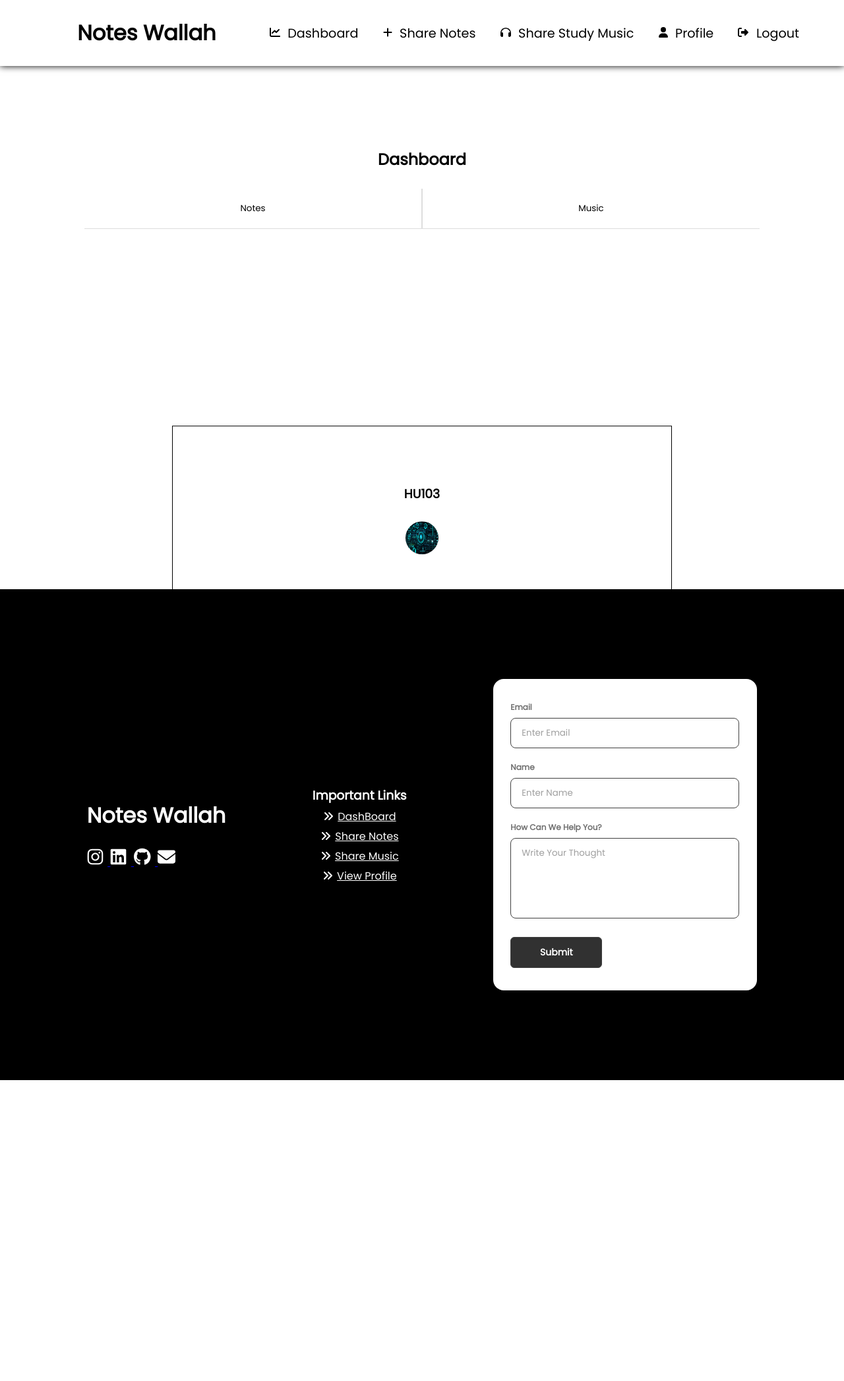
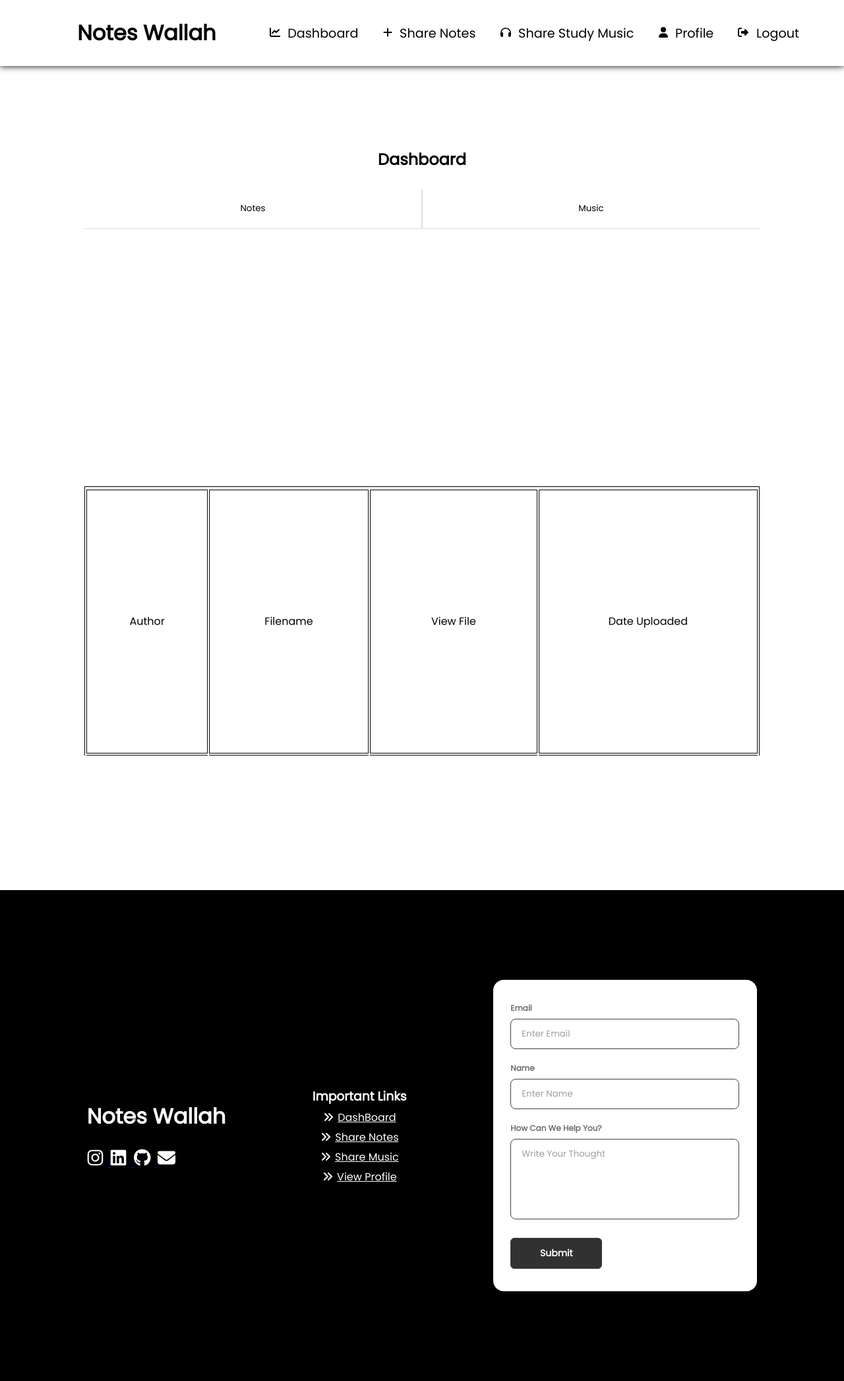
Before and after one commit to snig-code16/NotesWallah, a Flask app: page /dashboard in a window 1280 px wide. Shown: the whole page at 66% size. Before the commit the page ends 1637 px from the top, so only its background shows below. Run offline with Flask 3, Linux system fonts and the light colour scheme.

Commit message:
Update 1.03: DashBoard UI changed, post author profile page changed

```diff
--- a/app.py
+++ b/app.py
@@ -203,7 +203,9 @@ def profile():
 def author_profile(user_id):
     user = User.query.get(user_id)
     if user:
-        return render_template('author_profile.html', user=user)
+        user_profile_picture = user.profile_picture.replace('static/', '')
+        user_profile_picture = f"{{{url_for('static', filename={user_profile_picture})}}}"
+        return render_template('author_profile.html', user=user, user_profile_picture = user_profile_picture)
     else:
         abort(404)
 
--- a/static/style.css
+++ b/static/style.css
@@ -79,7 +79,7 @@ nav .nav-links a:hover {
     /* height: auto; */
     overflow-y: scroll;
     /* padding: 15vh 0; */
-    /* margin: 15vh 0; */
+    margin: 15vh 0;
 }
 .container::-webkit-scrollbar {
     display: none;
@@ -188,7 +188,7 @@ nav .nav-links a:hover {
     flex-direction: column;
     align-items: center;
     justify-content: center;
-    margin: 30% 0;
+    margin: 30vh 0;
     /* overflow-x: hidden; */
 }
 
@@ -440,3 +440,18 @@ svg {
         height: 25;
     }
 }
+
+table {
+    height: 100vh;
+    width: 100%;
+    overflow-y:  scroll;
+    border: 1px solid black;
+    position: absolute;
+    top: 50%;
+}
+
+tr, td {
+    text-align: center;
+    padding: 0 3vh;
+    border: 1px solid black;
+}
--- a/templates/author_profile.html
+++ b/templates/author_profile.html
@@ -53,7 +53,7 @@
             <h2 class="card-title" style="margin: 5vh 0;">Author Profile</h2>
 
             <div class="author-details" style="display: flex; flex-direction: column; align-items: center; justify-content: center;">
-                <img src="{{ user.profile_picture }}" alt="Author's Profile Picture" width="300px" style="border-radius: 50%; aspect-ratio: 1/1; size: cover; border: 1px solid black; margin: 0 0 2vh 0;">
+                <img src="{{ user_profile_picture }}" alt="Author's Profile Picture" width="300px" style="border-radius: 50%; aspect-ratio: 1/1; size: cover; border: 1px solid black; margin: 0 0 2vh 0;">
                 <h3>{{ user.username }}</h3>
                 <p>Email: {{ user.email }}</p>
             </div>
--- a/templates/dashboard.html
+++ b/templates/dashboard.html
@@ -4,7 +4,8 @@
     <span id="mobileFriendlyHeader"
         style="display: flex; align-items: center; justify-content: space-between; margin: auto;">
         <a href="/dashboard" class="nav-brand">Notes Wallah</a>
-        <button id="hamburgerIcon" onclick="openMenu()"><svg xmlns="http://www.w3.org/2000/svg" height="30" width="30" viewBox="0 0 448 512" style="margin-right: 5vh;">
+        <button id="hamburgerIcon" onclick="openMenu()"><svg xmlns="http://www.w3.org/2000/svg" height="30" width="30"
+                viewBox="0 0 448 512" style="margin-right: 5vh;">
                 <path fill="#000000"
                     d="M0 96C0 78.3 14.3 64 32 64H416c17.7 0 32 14.3 32 32s-14.3 32-32 32H32C14.3 128 0 113.7 0 96zM0 256c0-17.7 14.3-32 32-32H416c17.7 0 32 14.3 32 32s-14.3 32-32 32H32c-17.7 0-32-14.3-32-32zM448 416c0 17.7-14.3 32-32 32H32c-17.7 0-32-14.3-32-32s14.3-32 32-32H416c17.7 0 32 14.3 32 32z" />
             </svg></button>
@@ -60,8 +61,17 @@
 <div class="tab-container">
     <div class="tabContent" id="notes"
         style="position: absolute; width: 100%; display: flex; flex-direction: column; align-items: center; justify-content: center;">
-        {% for post_detail in post_details %}
-        <a href="{{ url_for('view_post', post_id=post_detail.post.id) }}"
+        <table>
+            <th>
+                <tr>
+                    <td>Author</td>
+                    <td>Filename</td>
+                    <td>View File</t>
+                    <td>Date Uploaded</td>
+                </tr>
+            </th>
+            {% for post_detail in post_details %}
+            <!-- <a href="{{ url_for('view_post', post_id=post_detail.post.id) }}"
             style="color: black;text-decoration: none;margin-top: 5vh;display: flex;flex-direction: column;align-items: center;justify-content: center; width: 70%;">
             <div class="post-container"
                 style="display: flex; flex-direction: column; align-items: center; justify-content: center; width: 70%; border: 1px solid black; padding: 20px; margin-top: 5vh;">
@@ -76,8 +86,19 @@
                 <p>{{ post_detail.post.posted_at.strftime('%Y-%m-%d %H:%M:%S') }}</p>
 
             </div>
-        </a>
-        {% endfor %}
+        </a> -->
+            <tr>
+                <td><a style="display: flex; align-items: center; justify-content: center; gap: 2px;"
+                        href="{{ url_for('author_profile', user_id=post_detail.post.author.id) }}">
+                        <img src="{{post_detail.author_profile_picture}}" alt="Author" width="30" height="30" style="border-radius: 50%; background-size: cover; aspect-ratio: 1/1;">{{post_detail.post.author.username}}</a>
+                </td>
+                <td>{{post_detail.post.file_name}}</td>
+                <td><a href="{{ url_for('view_post', post_id=post_detail.post.id) }}">Click Here To view</a>
+                </td>
+                <td>{{post_detail.post.posted_at}}</td>
+            </tr>
+            {% endfor %}
+        </table>
     </div>
     <div id="music" class="tabContent" style="grid-template-columns: repeat(2, 1fr); gap: 10px;">
         {% for music in musiclist %}
@@ -90,8 +111,9 @@
                     {{music.music.posted_at.strftime("%Y %H:%M:%S")}}
                 </p>
             </span>
-            <iframe width="500" height="300" id="musicFrame" src="https://www.youtube.com/embed/{{music.music.music_link}}"
-                title="{{music.music.music_name}}" frameborder="0"
+            <iframe width="500" height="300" id="musicFrame"
+                src="https://www.youtube.com/embed/{{music.music.music_link}}" title="{{music.music.music_name}}"
+                frameborder="0"
                 allow="accelerometer; autoplay; clipboard-write; encrypted-media; gyroscope; picture-in-picture; web-share"
                 allowfullscreen style="border: 1px solid black;"></iframe>
         </div>
@@ -99,6 +121,8 @@
     </div>
 </div>
 {% else %}
-<center><h1 style="color: grey; font-size: 30px; margin: auto auto;">No Posts Available</h1></center>
+<center>
+    <h1 style="color: grey; font-size: 30px; margin: 5vh auto;">No Posts Available</h1>
+</center>
 {% endif %}
 {% endblock %}
--- a/templates/study_music.html
+++ b/templates/study_music.html
@@ -137,7 +137,7 @@
                 </a>
             </div>
         </div>
-        <h2>Share Notes</h2>
+        <h2>Share Music</h2>
 
         {% with messages = get_flashed_messages(with_categories=true) %}
         {% if messages %}
```
Also changed, not shown: instance/database.db, static/uploads/ed86af6ae5769fb3c72f82c959f0d422.webp (added), static/uploads/portrait.png (added), 4 other files.
